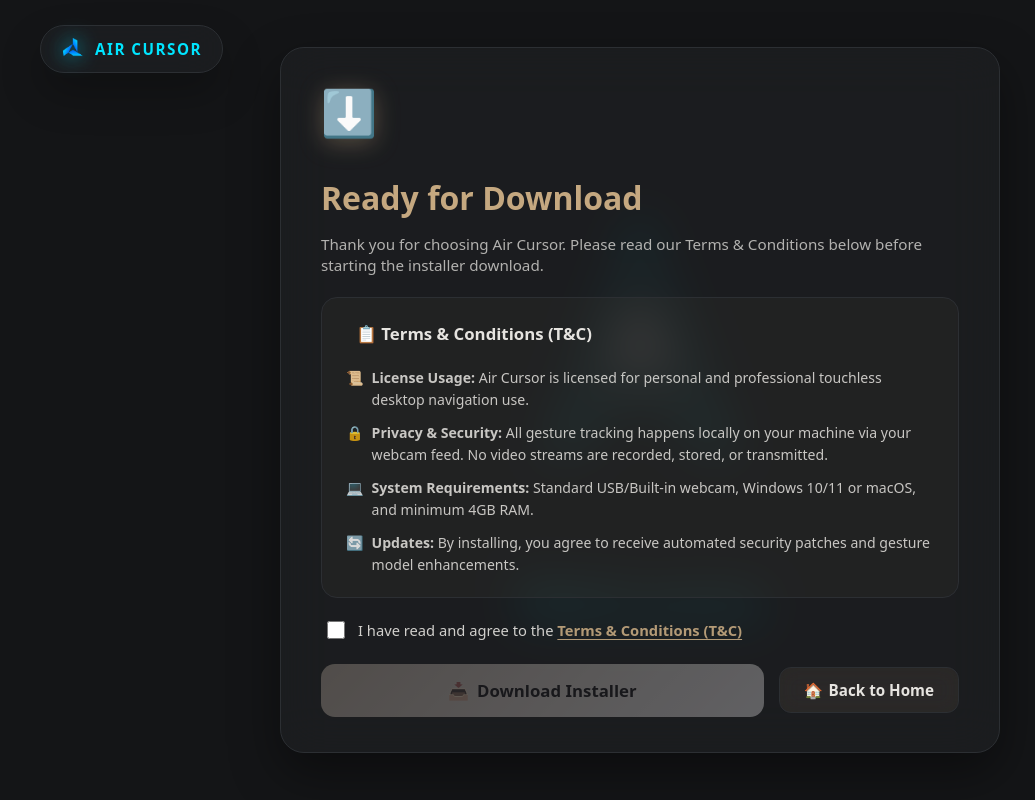
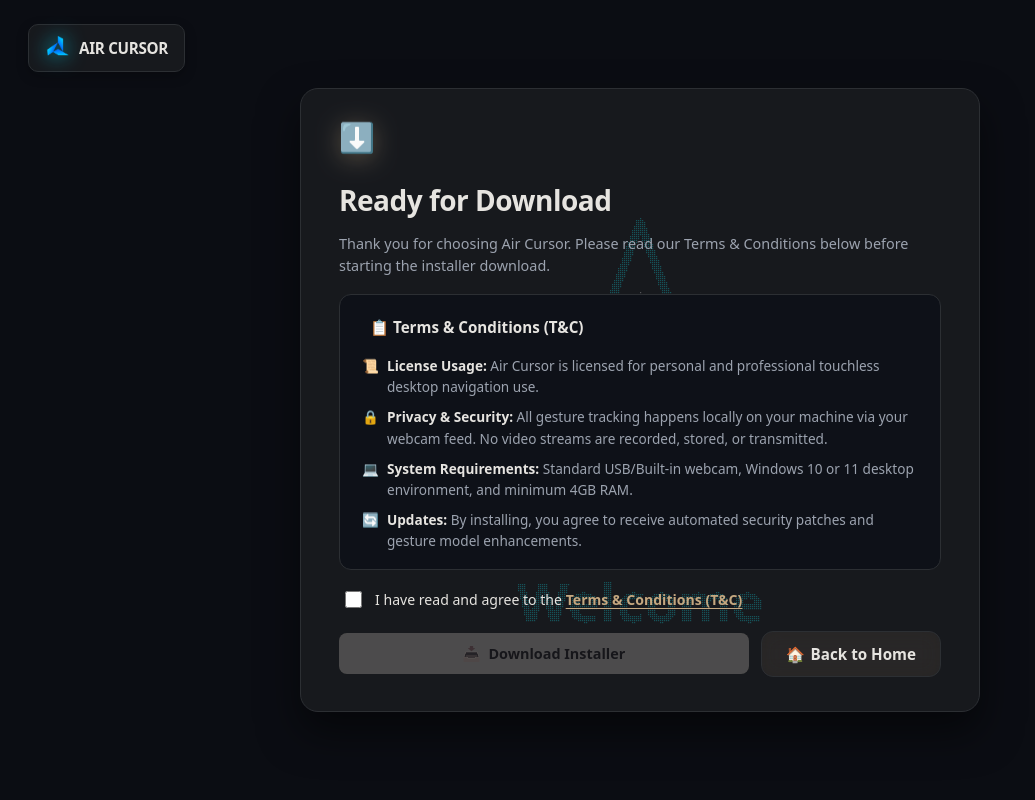
Before and after one commit to CosmicZenith11/Air-Cursor-Web, a Python web app: template templates/download.html in a window 1280 px wide. Shown: the whole page, without its empty margins (0-1035 px from the left). Run offline with Jinja, Linux system fonts and the light colour scheme; the template is opened without the code that fills it, so the values that code supplies are empty.

Commit message:
Update download.html

```diff
--- a/templates/download.html
+++ b/templates/download.html
@@ -7,6 +7,32 @@
     <title>Air Cursor - Download & Terms</title>
     <link rel="stylesheet" href="{{ url_for('static', filename='style.css') }}">
     <style>
+        :root {
+            --bg-body: #0B0D13;
+            --bg-card: #131722;
+            --border: #212735;
+            --text-main: #F3F4F6;
+            --text-sub: #9CA3AF;
+            --accent: #2563EB;
+            --accent-rgb: 37, 99, 235;
+            --accent-hover: #1D4ED8;
+            --tc-bg: #0E1118;
+            --shadow: 0 20px 40px rgba(0, 0, 0, 0.5);
+        }
+
+        [data-theme="light"] {
+            --bg-body: #F3F4F6;
+            --bg-card: #FFFFFF;
+            --border: #E5E7EB;
+            --text-main: #111827;
+            --text-sub: #6B7280;
+            --accent: #1D4ED8;
+            --accent-rgb: 29, 78, 216;
+            --accent-hover: #1E40AF;
+            --tc-bg: #F9FAFB;
+            --shadow: 0 4px 20px rgba(0, 0, 0, 0.06);
+        }
+
         /* 💥 આખા પેજમાંથી સ્ક્રોલ બંધ 💥 */
         html, body {
             height: 100vh !important;
@@ -15,6 +41,10 @@
             overflow: hidden !important;
             margin: 0;
             padding: 0;
+            background: var(--bg-body);
+            color: var(--text-main);
+            font-family: system-ui, -apple-system, sans-serif;
+            transition: background 0.25s ease, color 0.25s ease;
         }
 
         /* તમામ એલિમેન્ટ્સમાંથી સ્ક્રોલબાર અદ્રશ્ય કરવા */
@@ -26,6 +56,51 @@
         * {
             scrollbar-width: none !important;
             -ms-overflow-style: none !important;
+            box-sizing: border-box;
+        }
+
+        /* Particle Canvas Background */
+        #particleCanvas {
+            position: fixed;
+            top: 0;
+            left: 0;
+            width: 100vw;
+            height: 100vh;
+            pointer-events: none;
+            z-index: 0;
+            opacity: 0.75;
+        }
+
+        /* Top Left Logo */
+        .app-logo-container {
+            position: fixed;
+            top: 24px;
+            left: 28px;
+            display: inline-flex;
+            align-items: center;
+            gap: 10px;
+            padding: 8px 16px;
+            border-radius: 10px;
+            background: var(--bg-card);
+            border: 1px solid var(--border);
+            text-decoration: none;
+            z-index: 100;
+            box-shadow: 0 4px 12px rgba(0, 0, 0, 0.25);
+            transition: border-color 0.2s ease, background 0.2s ease;
+        }
+        .app-logo-container:hover {
+            border-color: var(--accent);
+        }
+        .app-logo-img {
+            width: 24px;
+            height: 24px;
+            border-radius: 6px;
+        }
+        .app-logo-text {
+            font-size: 0.95rem;
+            font-weight: 800;
+            color: var(--text-main);
+            letter-spacing: -0.3px;
         }
 
         .download-page-wrap {
@@ -37,118 +112,123 @@
             padding: 20px;
             box-sizing: border-box;
             overflow: hidden;
+            position: relative;
+            z-index: 10;
         }
 
         .download-card {
             width: 100%;
-            max-width: 720px;
-            padding: 35px 40px;
-            border-radius: 24px;
+            max-width: 680px;
+            padding: 34px 38px;
+            border-radius: 18px;
             text-align: left;
             background: var(--bg-card);
-            backdrop-filter: blur(24px);
             border: 1px solid var(--border);
-            box-shadow: 0 20px 50px rgba(0, 0, 0, 0.4);
+            box-shadow: var(--shadow);
             position: relative;
+            animation: cardFade 0.25s ease-out forwards;
+        }
+
+        @keyframes cardFade {
+            from { opacity: 0; transform: translateY(8px); }
+            to { opacity: 1; transform: translateY(0); }
+        }
+
+        .floating-emoji {
+            font-size: 1.8rem;
+            line-height: 1;
         }
 
         .download-card h1 {
-            font-size: 2rem;
+            font-size: 1.75rem;
             margin-bottom: 6px;
-            color: var(--accent);
+            font-weight: 800;
+            color: var(--text-main);
+            letter-spacing: -0.5px;
         }
 
         .download-card p.subtitle {
-            opacity: 0.75;
-            margin-bottom: 20px;
-            font-size: 0.95rem;
-            line-height: 1.4;
-            color: var(--text-main);
+            margin-bottom: 18px;
+            font-size: 0.9rem;
+            line-height: 1.5;
+            color: var(--text-sub);
         }
 
-        /* 💥 T&C બોક્સ 💥 */
+        /* 💥 T&C બોક્સ (Clean Matte Layout) 💥 */
         .tc-box {
-            background: rgba(var(--accent-rgb), 0.04);
+            background: var(--tc-bg);
             border: 1px solid var(--border);
-            padding: 20px 24px;
-            border-radius: 16px;
-            margin-bottom: 20px;
+            padding: 18px 22px;
+            border-radius: 12px;
+            margin-bottom: 18px;
             overflow: hidden;
-            transition: border-color 0.4s ease, box-shadow 0.4s ease;
+            transition: border-color 0.3s ease, background-color 0.3s ease;
         }
 
-        /* 💥 T&C હેડિંગ અને લિસ્ટ વચ્ચે વધારાની સ્પેસ (margin-bottom: 18px) 💥 */
         .tc-box h3 {
             margin-top: 0;
-            margin-bottom: 18px; /* 👈 અહીં સ્પેસ ઉમેરી છે */
-            font-size: 1.05rem;
+            margin-bottom: 14px;
+            font-size: 0.95rem;
+            font-weight: 700;
             color: var(--text-main);
             display: inline-flex;
             align-items: center;
             gap: 8px;
-            padding: 4px 10px;
+            padding: 4px 8px;
             border-radius: 6px;
-            transition: all 0.3s ease;
+            transition: background 0.3s ease, color 0.3s ease;
         }
 
-        /* બ્લિંક / હાઇલાઇટ એનિમેશન */
-        @keyframes phoneSettingBlink {
+        /* 💥 Clean Matte Blink Animation (Zero Neon / Zero Flashy Glow) 💥 */
+        @keyframes cleanSettingBlink {
             0% {
                 background-color: transparent;
-                box-shadow: none;
                 color: var(--text-main);
-                transform: scale(1);
             }
             25% {
-                background-color: rgba(var(--accent-rgb), 0.28);
-                box-shadow: 0 0 18px rgba(var(--accent-rgb), 0.7);
+                background-color: rgba(var(--accent-rgb), 0.18);
                 color: var(--accent);
-                transform: scale(1.04);
             }
             50% {
                 background-color: transparent;
-                box-shadow: none;
                 color: var(--text-main);
-                transform: scale(1);
             }
             75% {
-                background-color: rgba(var(--accent-rgb), 0.28);
-                box-shadow: 0 0 18px rgba(var(--accent-rgb), 0.7);
+                background-color: rgba(var(--accent-rgb), 0.18);
                 color: var(--accent);
-                transform: scale(1.04);
             }
             100% {
                 background-color: transparent;
-                box-shadow: none;
                 color: var(--text-main);
-                transform: scale(1);
             }
         }
 
         .tc-highlight-active {
-            animation: phoneSettingBlink 1.4s cubic-bezier(0.4, 0, 0.2, 1);
+            animation: cleanSettingBlink 1.2s ease-in-out;
         }
 
         .tc-box.box-highlight-active {
-            border-color: rgba(var(--accent-rgb), 0.6);
-            box-shadow: 0 0 20px rgba(var(--accent-rgb), 0.2);
+            border-color: var(--accent);
         }
 
         .tc-box ul {
             list-style: none;
             padding-left: 0;
             margin: 0;
-            opacity: 0.85;
-            font-size: 0.88rem;
-            line-height: 1.6;
-            color: var(--text-main);
+            font-size: 0.85rem;
+            line-height: 1.55;
+            color: var(--text-sub);
         }
 
         .tc-box li {
-            margin-bottom: 10px;
+            margin-bottom: 9px;
             display: flex;
             align-items: flex-start;
             gap: 8px;
+        }
+
+        .tc-box li strong {
+            color: var(--text-main);
         }
 
         .tc-box li:last-child {
@@ -159,22 +239,21 @@
             display: flex;
             align-items: center;
             gap: 10px;
-            margin-bottom: 22px;
+            margin-bottom: 20px;
             padding: 0 2px;
             user-select: none;
         }
 
         .tc-checkbox-group input[type="checkbox"] {
-            width: 18px;
-            height: 18px;
+            width: 17px;
+            height: 17px;
             cursor: pointer;
             accent-color: var(--accent);
         }
 
         .tc-checkbox-group label {
             cursor: pointer;
-            font-size: 0.92rem;
-            opacity: 0.9;
+            font-size: 0.88rem;
             color: var(--text-main);
         }
 
@@ -184,26 +263,108 @@
             text-decoration: underline;
             text-underline-offset: 3px;
             font-weight: 600;
-            transition: color 0.2s ease, text-shadow 0.2s ease;
+            transition: color 0.2s ease;
         }
 
         .tc-clickable-link:hover {
-            color: #D4BC98;
-            text-shadow: 0 0 8px rgba(var(--accent-rgb), 0.5);
+            color: var(--accent-hover);
         }
 
         .btn-group {
             display: flex;
-            gap: 15px;
+            gap: 12px;
             align-items: center;
+        }
+
+        .cta-button {
+            background: var(--accent);
+            color: #FFFFFF;
+            border: none;
+            padding: 11px 22px;
+            border-radius: 8px;
+            font-weight: 600;
+            font-size: 0.9rem;
+            cursor: pointer;
+            text-decoration: none;
+            transition: background 0.2s ease;
+        }
+
+        .cta-button:hover:not(.btn-disabled) {
+            background: var(--accent-hover);
         }
 
         .cta-button.btn-disabled {
             opacity: 0.35;
             cursor: not-allowed !important;
-            filter: grayscale(0.6);
+            filter: grayscale(0.8);
             box-shadow: none !important;
             transform: none !important;
+        }
+
+        .btn-secondary {
+            background: var(--tc-bg);
+            color: var(--text-main);
+            border: 1px solid var(--border);
+            padding: 11px 18px;
+            border-radius: 8px;
+            font-weight: 600;
+            font-size: 0.9rem;
+            cursor: pointer;
+            text-decoration: none;
+            transition: background 0.2s ease, border-color 0.2s ease;
+        }
+
+        .btn-secondary:hover {
+            background: var(--border);
+        }
+
+        /* 💥 Custom Download Popup (Solid Matte Modal) 💥 */
+        .popup-overlay {
+            display: none;
+            position: fixed;
+            inset: 0;
+            background: rgba(0, 0, 0, 0.75);
+            backdrop-filter: blur(8px);
+            -webkit-backdrop-filter: blur(8px);
+            justify-content: center;
+            align-items: center;
+            z-index: 10000;
+            padding: 20px;
+        }
+
+        .popup-overlay.active {
+            display: flex;
+        }
+
+        .popup-card {
+            background: var(--bg-card);
+            border: 1px solid var(--border);
+            border-radius: 14px;
+            padding: 30px;
+            max-width: 420px;
+            width: 100%;
+            text-align: center;
+            box-shadow: var(--shadow);
+            animation: cardFade 0.2s ease-out forwards;
+        }
+
+        .popup-icon-container {
+            font-size: 2.4rem;
+            margin-bottom: 12px;
+        }
+
+        .popup-card h3 {
+            font-size: 1.25rem;
+            font-weight: 700;
+            color: var(--text-main);
+            margin-bottom: 8px;
+        }
+
+        .popup-card p {
+            font-size: 0.88rem;
+            line-height: 1.5;
+            color: var(--text-sub);
+            margin-bottom: 20px;
         }
     </style>
 </head>
@@ -212,15 +373,15 @@
     <!-- Particle Canvas Background -->
     <canvas id="particleCanvas"></canvas>
 
-    <!-- Top Left Clickable Logo (Redirects to Home Particles) -->
-    <a href="/" class="app-logo-container glass-effect" style="text-decoration: none;">
+    <!-- Top Left Clickable Logo -->
+    <a href="/" class="app-logo-container">
         <img src="{{ url_for('static', filename='favicon.png') }}" alt="Air Cursor Logo" class="app-logo-img">
         <span class="app-logo-text">AIR CURSOR</span>
     </a>
 
     <div class="download-page-wrap">
-        <div class="download-card glass-effect">
-            <div class="floating-emoji header-emoji" style="margin-bottom: 10px;">⬇️</div>
+        <div class="download-card">
+            <div class="floating-emoji" style="margin-bottom: 10px;">⬇️</div>
             <h1>Ready for Download</h1>
             <p class="subtitle">Thank you for choosing Air Cursor. Please read our Terms & Conditions below before starting the installer download.</p>
 
@@ -229,7 +390,7 @@
                 <ul>
                     <li><span>📜</span> <span><strong>License Usage:</strong> Air Cursor is licensed for personal and professional touchless desktop navigation use.</span></li>
                     <li><span>🔒</span> <span><strong>Privacy & Security:</strong> All gesture tracking happens locally on your machine via your webcam feed. No video streams are recorded, stored, or transmitted.</span></li>
-                    <li><span>💻</span> <span><strong>System Requirements:</strong> Standard USB/Built-in webcam, Windows 10/11 or macOS, and minimum 4GB RAM.</span></li>
+                    <li><span>💻</span> <span><strong>System Requirements:</strong> Standard USB/Built-in webcam, Windows 10 or 11 desktop environment, and minimum 4GB RAM.</span></li>
                     <li><span>🔄</span> <span><strong>Updates:</strong> By installing, you agree to receive automated security patches and gesture model enhancements.</span></li>
                 </ul>
             </div>
@@ -253,13 +414,13 @@
         </div>
     </div>
 
-    <!-- કસ્ટમ પૉપઅપ -->
+    <!-- Custom Popup -->
     <div id="custom-popup" class="popup-overlay">
         <div class="popup-card">
-            <div id="popup-icon" class="popup-icon-container floating-emoji">📥</div>
+            <div id="popup-icon" class="popup-icon-container">📥</div>
             <h3 id="popup-title">Download Initialized!</h3>
-            <p id="popup-message">Your colorful PDF receipt and Air Cursor installer are downloading successfully.</p>
-            <button id="popup-close-btn" class="cta-button">OK</button>
+            <p id="popup-message">Your PDF receipt and Air Cursor package are downloading successfully.</p>
+            <button id="popup-close-btn" class="cta-button" style="width: 100%;">OK</button>
         </div>
     </div>
 
@@ -278,7 +439,7 @@
             const tcHeader = document.getElementById('tcHeader');
             const tcBox = document.getElementById('tcBox');
 
-            // T&C લિંક પર ક્લિક કરતાં જ ટાઇટલ બ્લિંક થશે
+            // T&C Link click highlight animation
             if (tcLinkTrigger) {
                 tcLinkTrigger.addEventListener('click', (e) => {
                     e.preventDefault();
@@ -294,7 +455,7 @@
                     setTimeout(() => {
                         tcHeader.classList.remove('tc-highlight-active');
                         tcBox.classList.remove('box-highlight-active');
-                    }, 1400);
+                    }, 1200);
                 });
             }
 
@@ -316,7 +477,7 @@
                     if (popupOverlay) {
                         popupIcon.innerHTML = "🎉";
                         popupTitle.innerText = "Download Initialized!";
-                        popupMessage.innerText = "Your colorful PDF receipt and Air Cursor installer are downloading successfully.";
+                        popupMessage.innerText = "Your PDF receipt and Air Cursor installer are downloading successfully.";
                         popupOverlay.classList.add('active');
                     }
 
```
